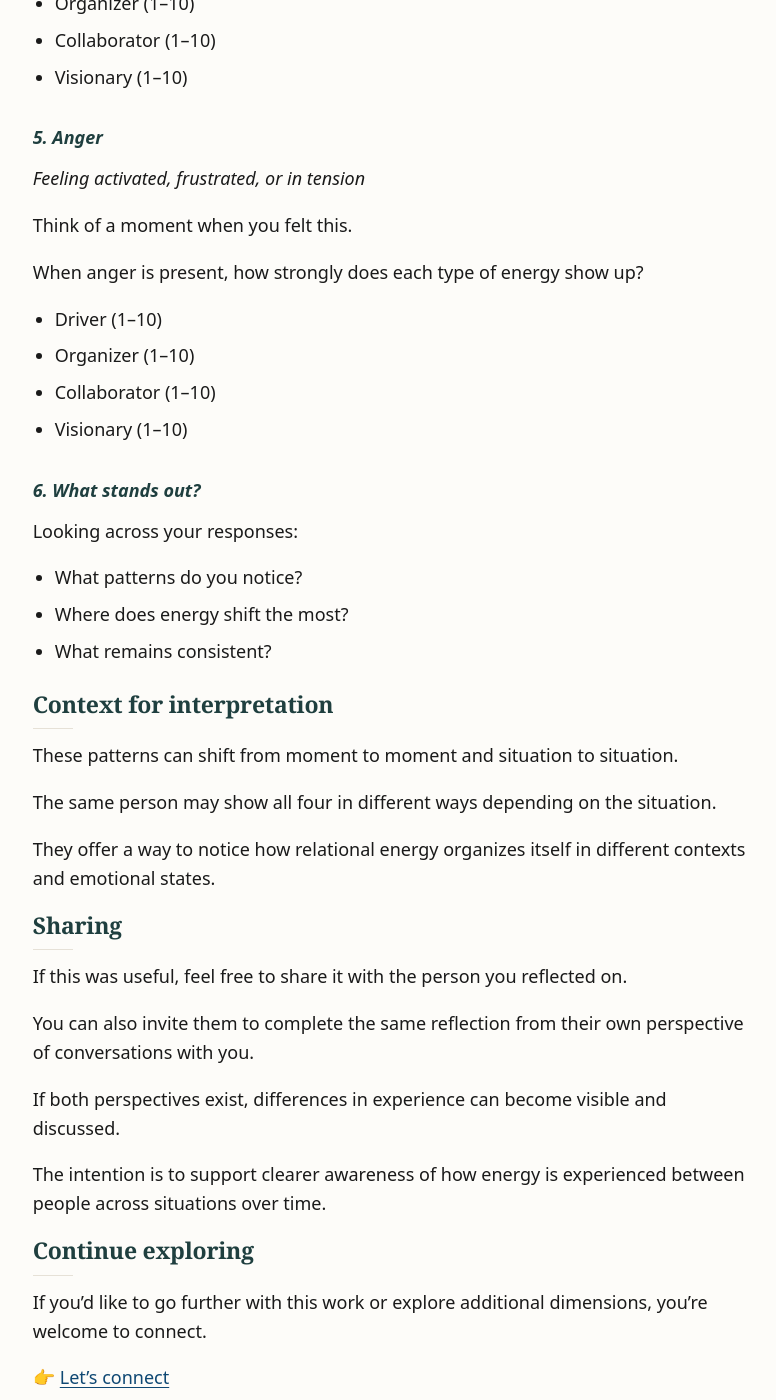
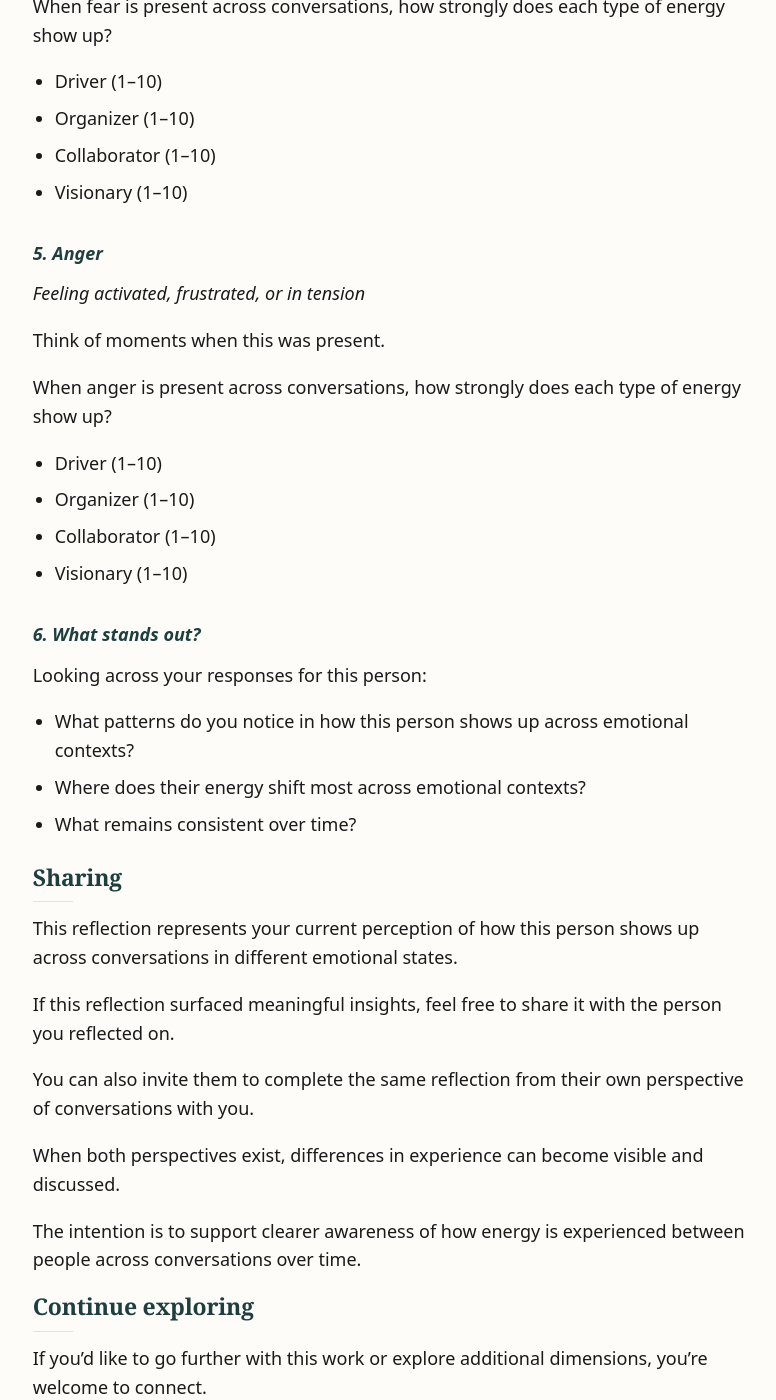
Before and after one commit to basil-family-lab/circle, a Jekyll site: the page built from reflection.md, in a window 1280 px wide and 1400 px high, scrolled down 2766 px. Shown: the whole window, without its empty margins (247-1023 px from the left). Built offline with Jekyll 4.4.1, drawn with Linux system fonts in a browser that asks for light colours; some of the changed text lies outside the part shown.

Commit message:
refactor: reflection exercise

```diff
--- a/reflection.md
+++ b/reflection.md
@@ -12,9 +12,9 @@ css_id: reflection
 
 ![Energy Awareness Reflection](/images/reflection.png)
 
-This exercise helps you notice how energy shows up in your conversations with another person over time.
+This exercise helps you create a structured reflection of how another person shows up across your conversations over time, across different emotional contexts.
 
-You’ll reflect on how this person shows up across different emotional contexts.
+It is a way of noticing patterns in how a person’s presence in conversation shifts, stabilizes, or varies across emotional conditions.
 
 You’ll rate how strongly each type of energy shows up on a simple scale:
 
@@ -46,15 +46,15 @@ Take a moment to settle your attention before beginning. You may use breathing,
 
 ### 1. Who is this reflection about?
 
-Bring the person you are refecting on to mind.
+Bring the person you are reflecting on to mind.
 
 ### 2. Joy
 
 *Feeling open, engaged, or at ease*
 
-Think of a moment when you felt this.
+Think of moments when this was present.
 
-When joy is present, how strongly does each type of energy show up?
+When joy is present across conversations, how strongly does each type of energy show up?
 
 - Driver (1–10)
 - Organizer (1–10)
@@ -65,9 +65,9 @@ When joy is present, how strongly does each type of energy show up?
 
 *Feeling low, quiet, or withdrawn*
 
-Think of a moment when you felt this.
+Think of moments when this was present.
 
-When sadness is present, how strongly does each type of energy show up?
+When sadness is present across conversations, how strongly does each type of energy show up?
 
 - Driver (1–10)
 - Organizer (1–10)
@@ -78,9 +78,9 @@ When sadness is present, how strongly does each type of energy show up?
 
 *Feeling uncertain, cautious, or on edge*
 
-Think of a moment when you felt this.
+Think of moments when this was present.
 
-When fear is present, how strongly does each type of energy show up?
+When fear is present across conversations, how strongly does each type of energy show up?
 
 - Driver (1–10)
 - Organizer (1–10)
@@ -91,9 +91,9 @@ When fear is present, how strongly does each type of energy show up?
 
 *Feeling activated, frustrated, or in tension*
 
-Think of a moment when you felt this.
+Think of moments when this was present.
 
-When anger is present, how strongly does each type of energy show up?
+When anger is present across conversations, how strongly does each type of energy show up?
 
 - Driver (1–10)
 - Organizer (1–10)
@@ -102,29 +102,23 @@ When anger is present, how strongly does each type of energy show up?
 
 ### 6. What stands out?
 
-Looking across your responses:
+Looking across your responses for this person:
 
-- What patterns do you notice?
-- Where does energy shift the most?
-- What remains consistent?
-
-## Context for interpretation
-
-These patterns can shift from moment to moment and situation to situation.
-
-The same person may show all four in different ways depending on the situation.
-
-They offer a way to notice how relational energy organizes itself in different contexts and emotional states.
+- What patterns do you notice in how this person shows up across emotional contexts?
+- Where does their energy shift most across emotional contexts?
+- What remains consistent over time?
 
 ## Sharing
 
-If this was useful, feel free to share it with the person you reflected on.
+This reflection represents your current perception of how this person shows up across conversations in different emotional states.
+
+If this reflection surfaced meaningful insights, feel free to share it with the person you reflected on.
 
 You can also invite them to complete the same reflection from their own perspective of conversations with you.
 
-If both perspectives exist, differences in experience can become visible and discussed.
+When both perspectives exist, differences in experience can become visible and discussed.
 
-The intention is to support clearer awareness of how energy is experienced between people across situations over time.
+The intention is to support clearer awareness of how energy is experienced between people across conversations over time.
 
 ## Continue exploring
 
```
Also changed, not shown: other parts of reflection.md (+1 -1 lines).
